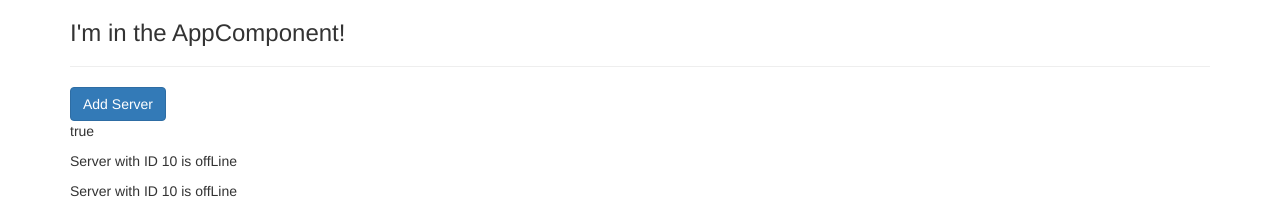
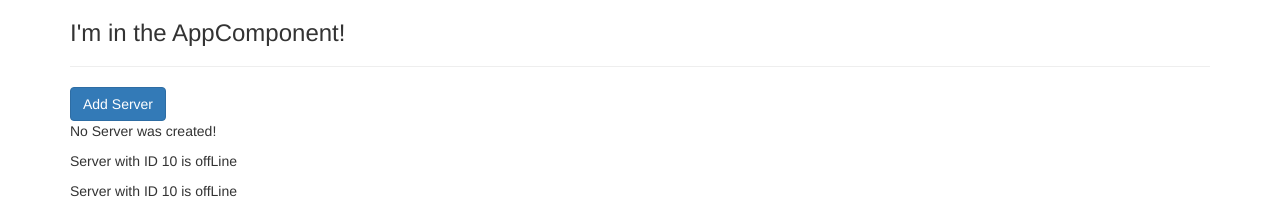
Before and after one commit to yuhyeon99/angular-recipe-manager, an Angular app: page / in a window 1280 px wide. Shown: the top 211 px of the page. Built offline with nearby package versions, Linux system fonts and the light colour scheme.

Commit message:
이벤트 바인딩

```diff
--- a/src/app/servers/servers.component.html
+++ b/src/app/servers/servers.component.html
@@ -1,4 +1,5 @@
-<button class="btn btn-primary" [disabled]="!allowNewServer">Add Server</button>
-<p [innerText]="allowNewServer"></p>
+<button class="btn btn-primary" [disabled]="!allowNewServer" (click)="onCreateServer()">Add Server</button>
+<!-- <p [innerText]="allowNewServer"></p> -->
+<p>{{ serverCreationStatus }}</p>
 <app-server></app-server>
 <app-server></app-server>
--- a/src/app/servers/servers.component.ts
+++ b/src/app/servers/servers.component.ts
@@ -12,6 +12,7 @@ import { Component, OnInit } from '@angular/core';
 })
 export class ServersComponent implements OnInit{
   allowNewServer = false;
+  serverCreationStatus = 'No Server was created!'
 
   constructor() {
     setTimeout(()=> {
@@ -21,4 +22,8 @@ export class ServersComponent implements OnInit{
   ngOnInit(): void {
 
   }
+
+  onCreateServer() {
+    this.serverCreationStatus = 'Server was created!';
+  }
 }
```
